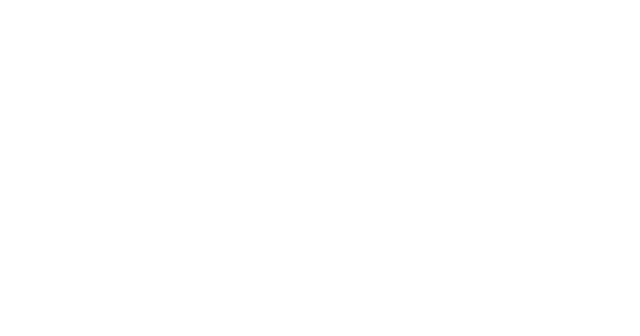
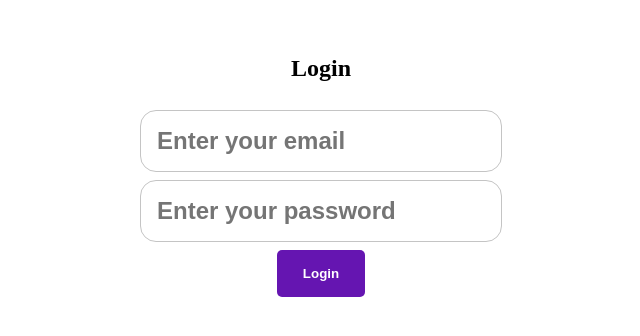
Before and after one commit to abdouAoufi/shop, a React (Vite) app: page /login in a window 1280 px wide. Before the commit this address had no page. Shown: the part 242-578 px from the top of the page, without its empty margins (327-967 px from the left). Built offline with nearby package versions, Linux system fonts and the light colour scheme.

Commit message:
finish auth

```diff
--- a/src/app/App.jsx
+++ b/src/app/App.jsx
@@ -1,6 +1,5 @@
 import Navbar from "../components/Navbar/Navbar";
 import Cart from "../components/Cart/Cart";
-import Signup from "../components/Signup/Signp"
 import { useState, useEffect } from "react";
 
 
--- /dev/null
+++ b/src/components/Login/Login.jsx
@@ -0,0 +1,16 @@
+import "./root.css"
+
+function Login() {
+  return (
+    <div className="form">
+      <div>
+        <h2>Login </h2>
+        <input placeholder="Enter your email" type="email" />
+        <input placeholder="Enter your password" type="password" />
+        <button>Login</button>
+      </div>
+    </div>
+  );
+}
+
+export default Login;
--- /dev/null
+++ b/src/components/Login/root.css
@@ -0,0 +1,32 @@
+.form {
+    height: 100vh;
+    width: 100vw;
+    display: grid;
+    place-items: center;
+}
+
+.form div {
+    display: flex;
+    flex-direction: column;
+    justify-content: center;
+    align-items: center;
+}
+
+input {
+    padding: 1rem;
+    font-size: 1.5rem;
+    font-weight: 600;
+    border: 1px solid #c4c4c4;
+    border-radius: 1rem;
+    margin-top: .5rem;
+}
+
+button {
+    border: 0;
+    border-radius: 5px;
+    padding: 1rem 1.6rem;
+    font-weight: bolder;
+    color: white;
+    background-color: rgb(101, 21, 177);
+    margin-top: .5rem;
+}
--- a/src/components/Navbar/Navbar.jsx
+++ b/src/components/Navbar/Navbar.jsx
@@ -7,6 +7,7 @@ function Navbar(props) {
       <div className="inner-container">
         <h3>Shop</h3>
         <Link to="/signup">Signup</Link>
+        <Link to="/login">Login</Link>
         <p>total price : {props.totalPrice}$ </p>
       </div>
     </nav>
--- a/src/main.jsx
+++ b/src/main.jsx
@@ -2,14 +2,16 @@ import React from "react";
 import ReactDOM from "react-dom";
 import App from "./app/App";
 import Signup from "./components/Signup/Signp";
+import Login from "./components/Login/Login";
 import { BrowserRouter, Routes, Route } from "react-router-dom";
 
 ReactDOM.render(
   <React.StrictMode>
     <BrowserRouter>
       <Routes>
-        <Route path="/home" element={<App />} />
+        <Route path="/" element={<App />} />
         <Route path="/signup" element={<Signup />} />
+        <Route path="/login" element={<Login />} />
       </Routes>
     </BrowserRouter>
   </React.StrictMode>,
```
